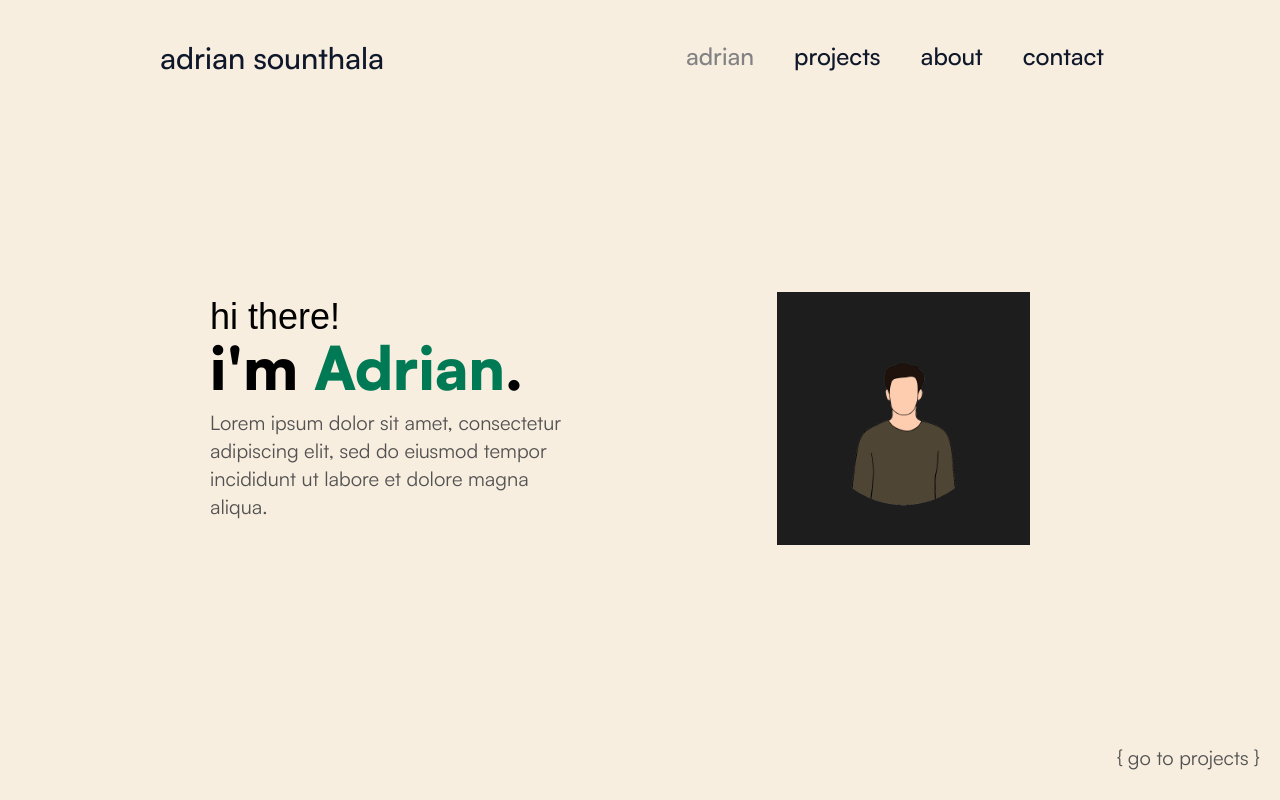
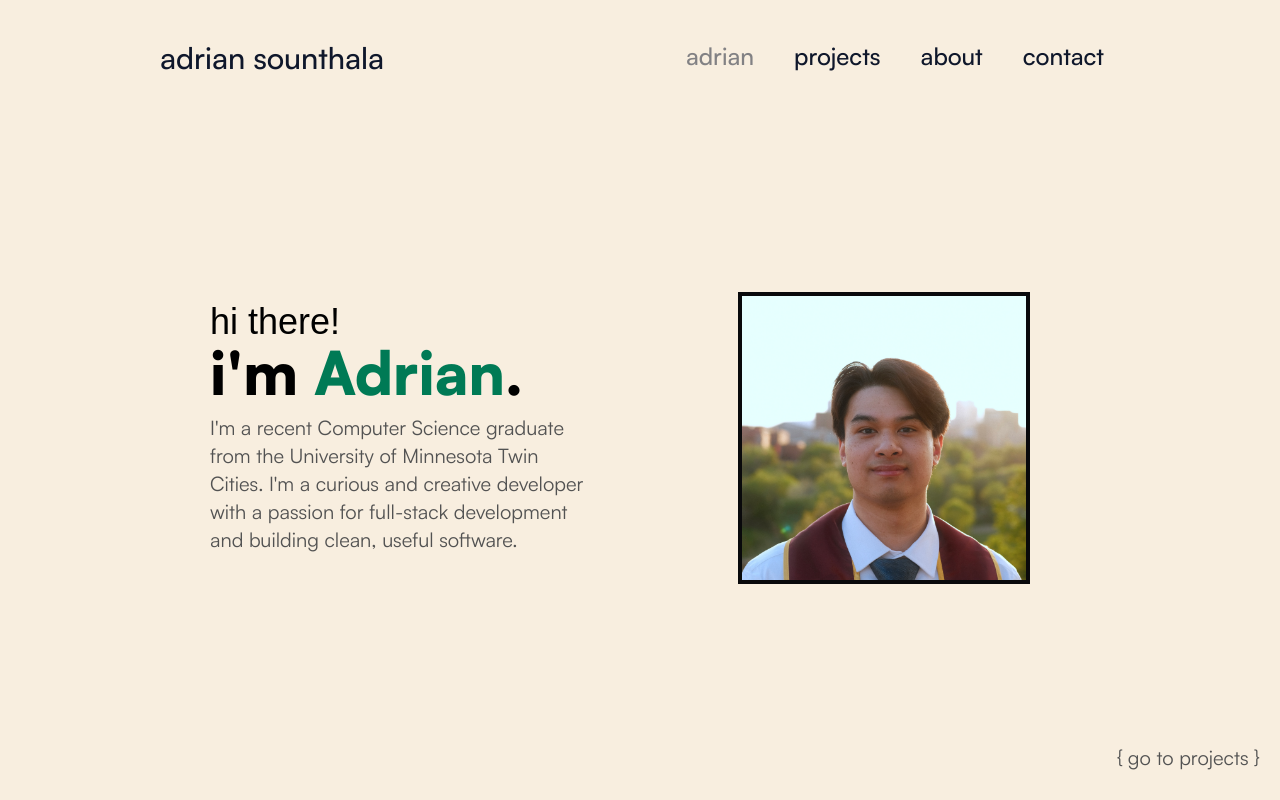
Before and after one commit to asounthala/portfolio, a React (Vite) app: page / in a window 1280 px wide. Built offline with nearby package versions, Linux system fonts and the light colour scheme; a web font is replaced by a local one.

Commit message:
Update home page

```diff
--- a/src/components/pages/Home.jsx
+++ b/src/components/pages/Home.jsx
@@ -11,13 +11,13 @@ const Home = () => {
           <div className='flex flex-col justify-center pt-5 px-5'>
             <h2 className='text-3xl md:text-4xl font-playwrite'> hi there!</h2>
             <h1 className='text-5xl md:text-6xl font-satoshi-black'>i'm <span className='text-emerald-700' >Adrian</span>.</h1>
-            <p className='text-lg md:text-xl pt-3 md:w-2/3 text-neutral-600'>
-              Lorem ipsum dolor sit amet, consectetur adipiscing elit,
-              sed do eiusmod tempor incididunt ut labore et dolore magna aliqua.
+            <p className='text-lg md:text-xl pt-3 md:w-3/4 text-neutral-600'>
+              I'm a recent Computer Science graduate from the University of Minnesota Twin Cities.
+              I'm a curious and creative developer with a passion for full-stack development and building clean, useful software.
             </p>
           </div>
           <div className='flex justify-center pt-10 md:pr-15'>
-            <img src="src/assets/images/portrait.png" alt="self portrait" className='w-64 md:w-[500px]' />
+            <img src="src/assets/images/portrait.jpg" alt="self portrait" className='w-64 md:w-[1000px] border-zinc-950 border-4' />
           </div>
         </div>
         <Link to="/projects"
```
Also changed, not shown: src/assets/images/portrait.JPG (added), src/assets/images/portrait.png (deleted).
